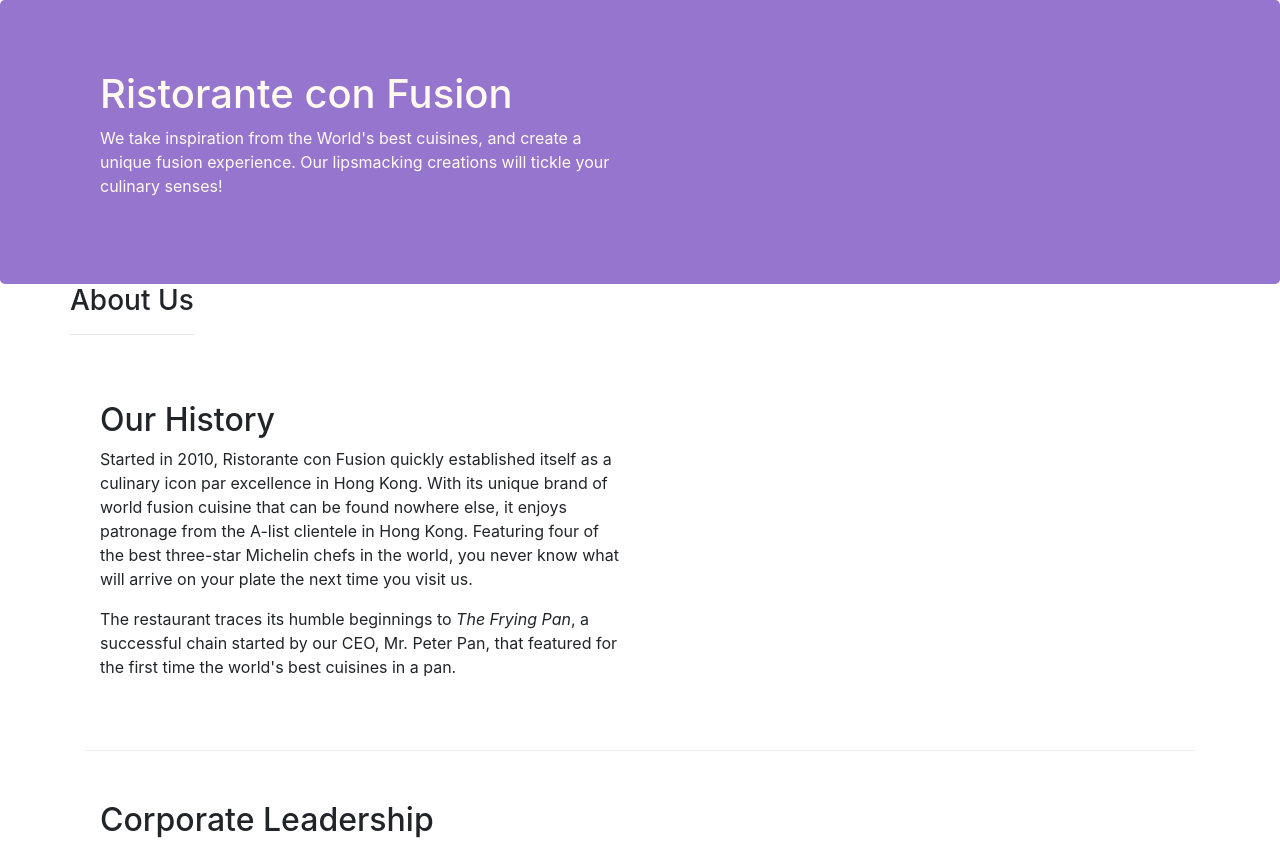
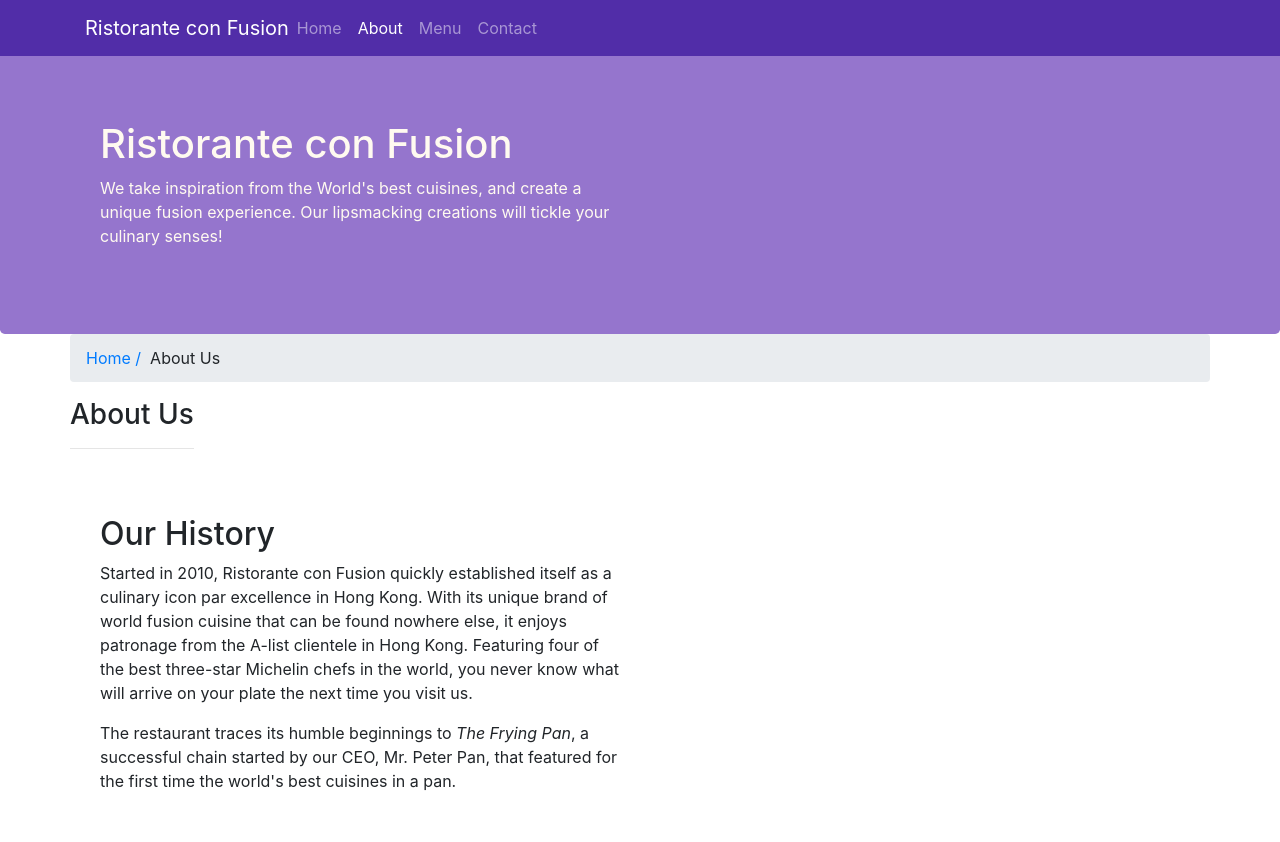
Before and after one commit to amalmohann/bootstrap4, a website: page aboutus.html in a window 1280 px wide. Shown: the top 842 px of the page. Drawn offline with nearby package versions, Linux system fonts and the light colour scheme.

Commit message:
Navbar & Breadcrumbs

```diff
--- a/aboutus.html
+++ b/aboutus.html
@@ -32,7 +32,27 @@
     </header>
 
     <div class="container">
+        <nav class="navbar navbar-dark navbar-expand-sm fixed-top">
+            <div class="container">
+                <button class="navbar-toggler" type="button" data-toggle="collapse" data-target="#Navbar">
+                    <span class="navbar-toggler-icon"></span>
+                </button>
+                <a class="navbar-brand mr-auto" href="#">Ristorante con Fusion</a>
+                <div class="collapse navbar-collapse" id="Navbar">
+                    <ul class="navbar-nav mr-auto">
+                        <li class="navbar-item"><a class="nav-link" href="./index.html">Home</a></li>
+                        <li class="navbar-item active"><a class="nav-link" href="#">About</a></li>
+                        <li class="navbar-item"><a class="nav-link" href="#">Menu</a></li>
+                        <li class="navbar-item"><a class="nav-link" href="#">Contact</a></li>
+                    </ul>
+                </div>
+            </div>
+        </nav>
         <div class="row">
+            <ol class="col-12 breadcrumb">
+                <li class="breadcrumbs-item"><a href="./index.html">Home /</a></li>
+                <li class="breadcrumbs-item active">&nbsp About Us</li>
+            </ol>
             <div>
                <h3>About Us</h3>
                <hr>
--- a/css/styles.css
+++ b/css/styles.css
@@ -35,3 +35,12 @@ address{
     margin:0px auto;
     padding: 20px 0px 20px 0px;
 }
+
+body{
+    padding: 50px 0px 0px 0px;
+    z-index: 0;
+}
+
+.navbar{
+    background-color: #512DA8
+}
```
Also changed, not shown: index.html (+16 -0 lines).
